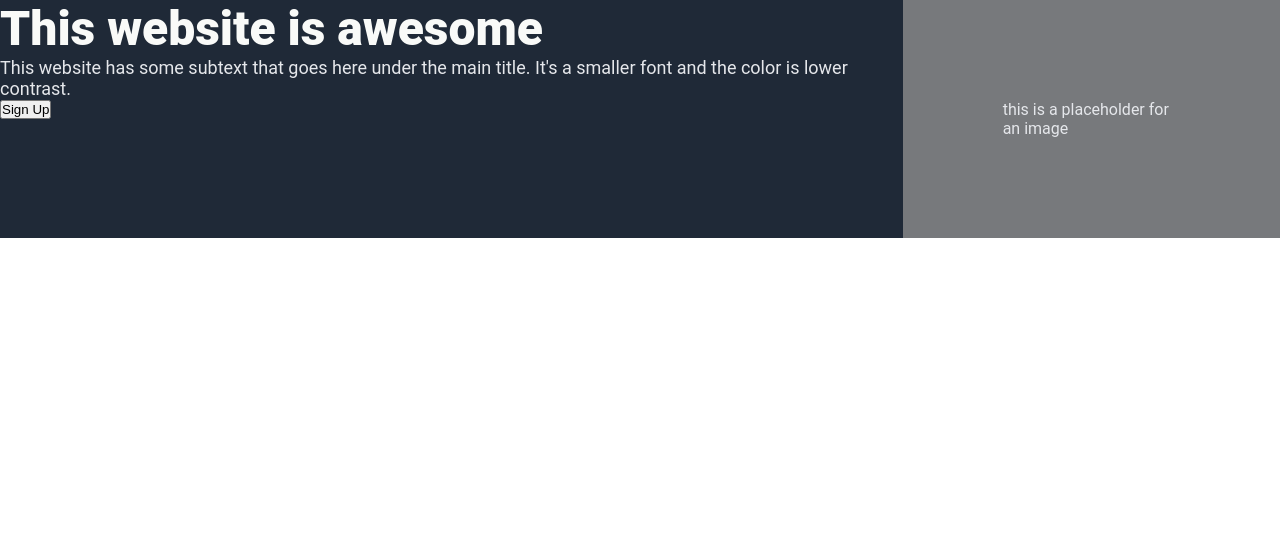
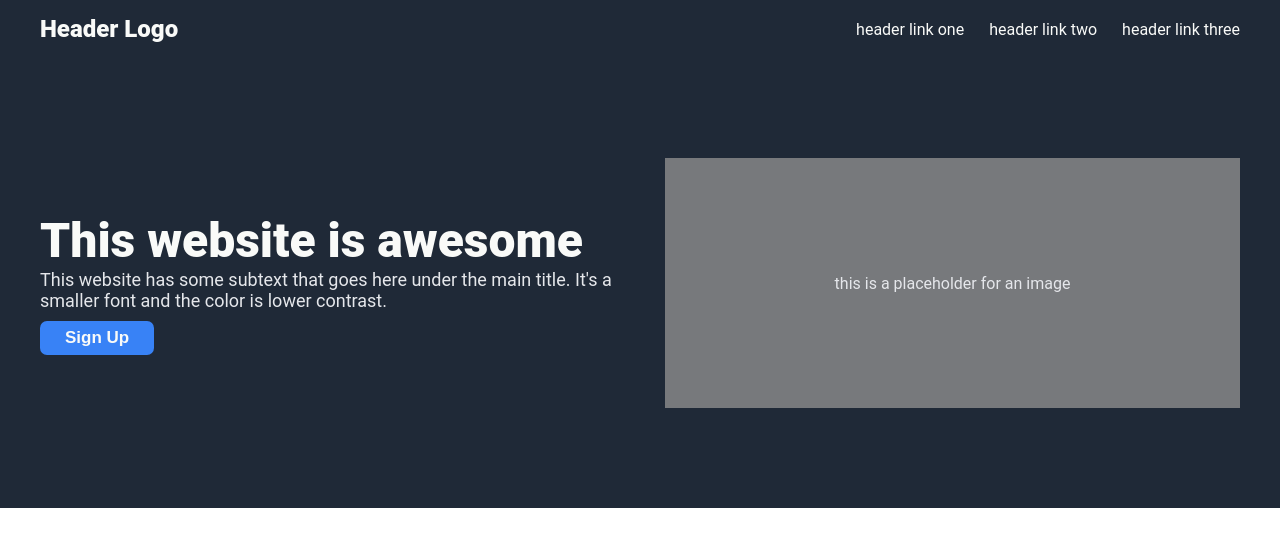
Before and after one commit to xPaddy/landing-page, a plain HTML site: page index.html in a window 1280 px wide. Drawn offline with Linux system fonts and the light colour scheme.

Commit message:
Add hero

```diff
--- a/css/styles.css
+++ b/css/styles.css
@@ -8,14 +8,14 @@ body {
    font-family: Roboto, sans-serif;
 }
 
-/* header {
+header {
    background-color: #1f2937;
    display: flex;
    justify-content: center;
 }
 
 header .container {
-   padding: 15px;
+   padding: 15px 0;
    width: 1200px;
    display: flex;
    justify-content: space-between;
@@ -38,7 +38,7 @@ header .container {
 .nav li a {
    color: #f9faf8;
    text-decoration: none;
-} */
+}
 
 .hero {
    background-color: #1f2937;
@@ -46,8 +46,19 @@ header .container {
    justify-content: center;
 }
 
+.hero .container {
+   width: 1200px;
+   display: flex;
+   align-items: center;
+   gap: 50px;
+   padding: 100px 0;
+}
+
 .hero-content {
-   width: 1200px;
+   display: flex;
+   flex-direction: column;
+   align-items: flex-start;
+   flex: 1;
 }
 
 .hero-title {
@@ -64,5 +75,20 @@ header .container {
 .hero-img {
    color: #e5e7eb;
    background-color: rgba(143, 143, 143, 0.788);
-   padding: 100px;
+   flex: 1;
+   display: flex;
+   justify-content: center;
+   align-items: center;
+   height: 250px;
 }
+
+.hero button {
+   background-color: #3882f6;
+   color: #f9faf8;
+   font-weight: 900;
+   font-size: 17px;
+   padding: 7px 25px;
+   border-radius: 7px;
+   border: none;
+   margin-top: 10px;
+}
--- a/index.html
+++ b/index.html
@@ -9,7 +9,7 @@
 </head>
 
 <body>
-   <!-- <header>
+   <header>
       <div class="container">
          <div class="logo">Header Logo</div>
          <ul class="nav">
@@ -18,9 +18,10 @@
             <li><a href="#">header link three</a></li>
          </ul>
       </div>
-   </header> -->
+   </header>
 
    <div class="hero">
+      <div class="container">
          <div class="hero-content">
             <div class="hero-title">This website is awesome</div>
             <div class="hero-secondary">
@@ -33,6 +34,7 @@
             <p>this is a placeholder for an image</p>
          </div>
       </div>
+   </div>
 
 
    <main></main>
```
Lines whose indentation alone changed are shown as unchanged.
